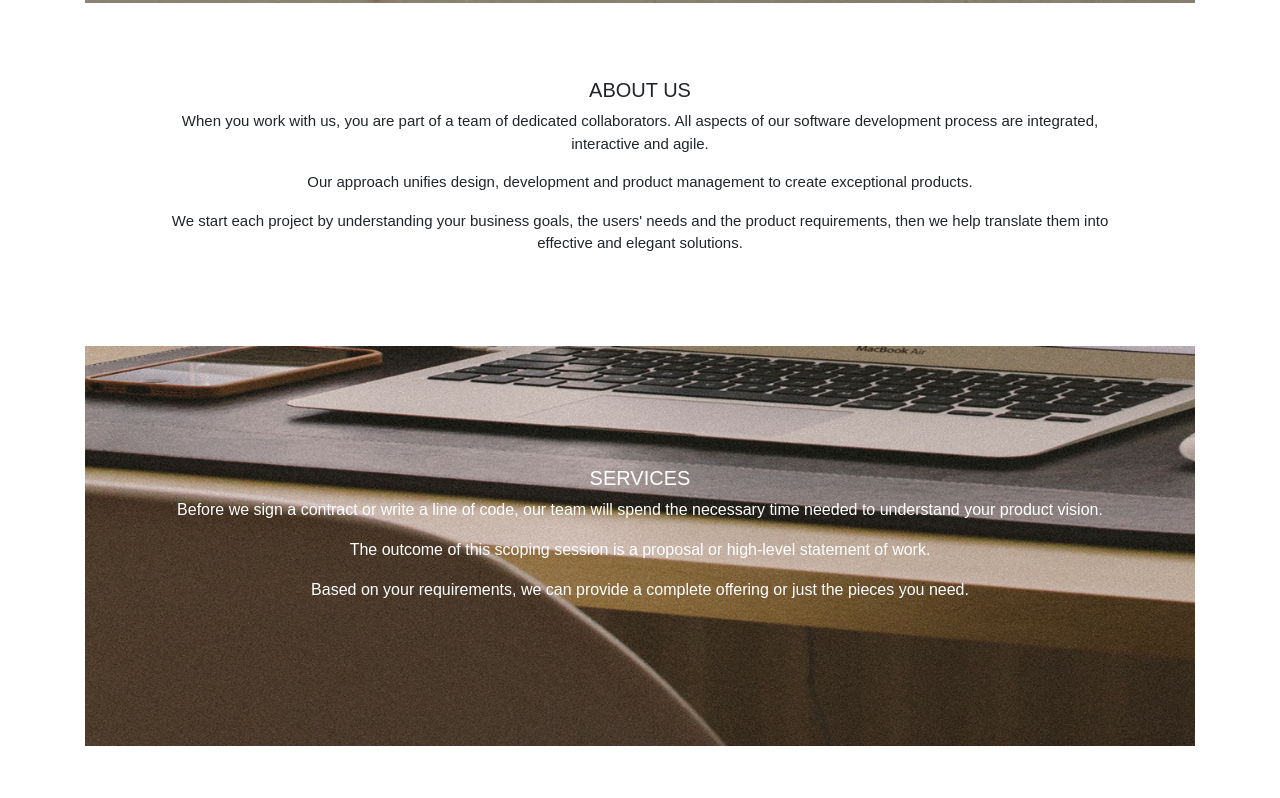
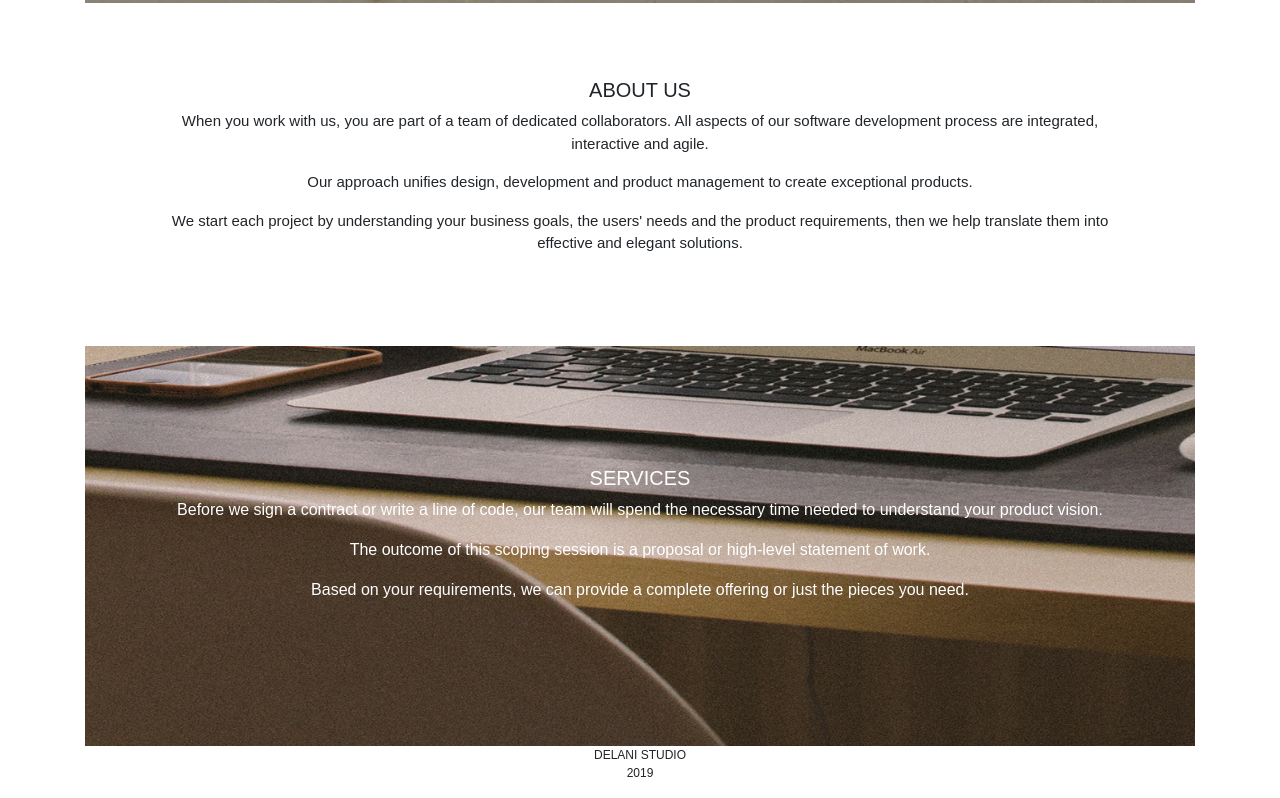
Before and after one commit to sawe-daisy/delani-studio, a plain HTML site: page index.html in a window 1280 px wide. Shown: the part 797-1595 px from the top of the page. Before the commit the page ends 1543 px from the top, so only its background shows below. Drawn offline with nearby package versions, Linux system fonts and the light colour scheme.

Commit message:
copyright

```diff
--- a/index.html
+++ b/index.html
@@ -70,6 +70,9 @@
           </p>
         </div>
       </div>
+      <div id="copyright-info">
+        <p>DELANI STUDIO<br />2019</p>
+      </div>
     </div>
   </body>
 </html>
```
